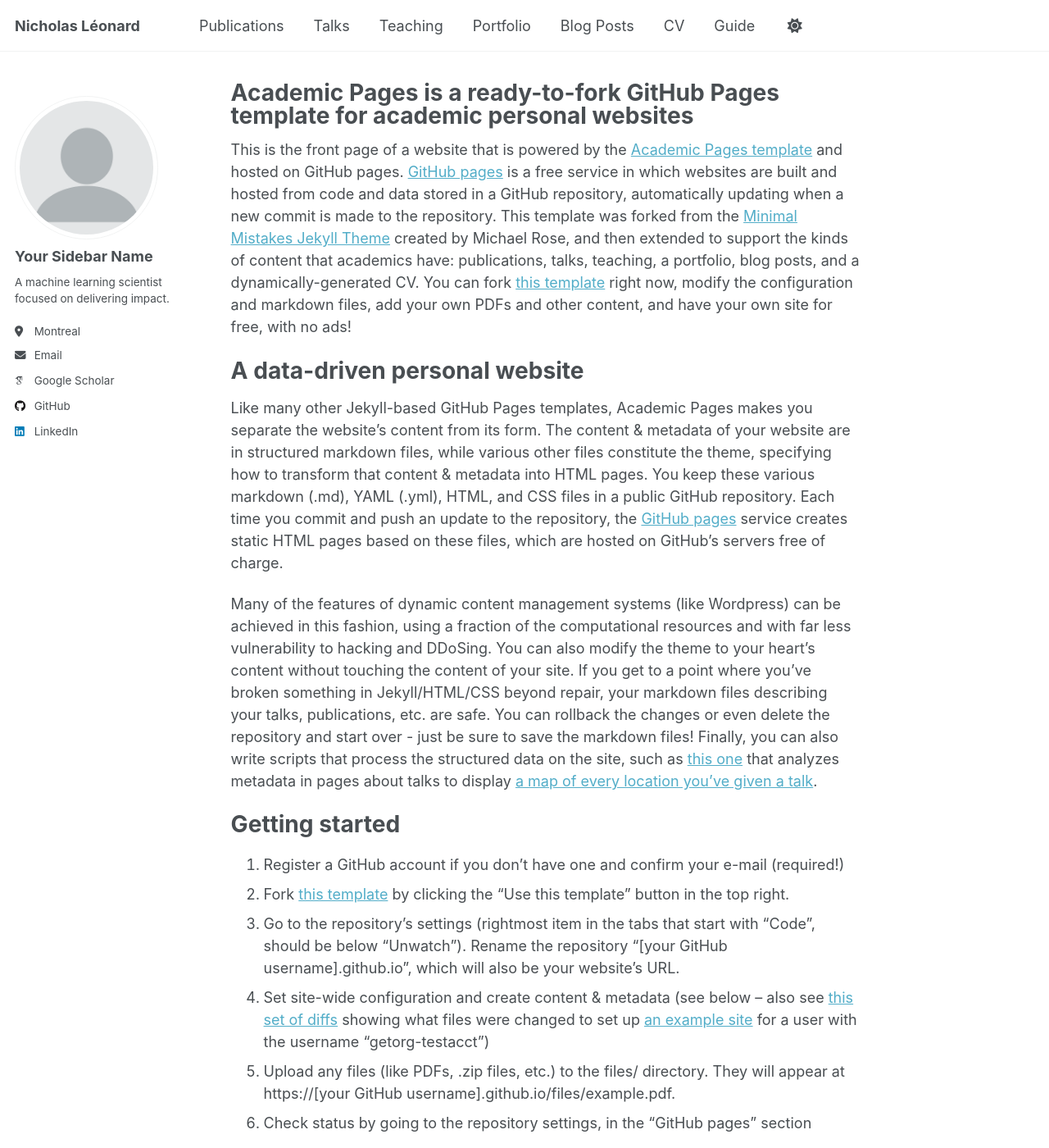
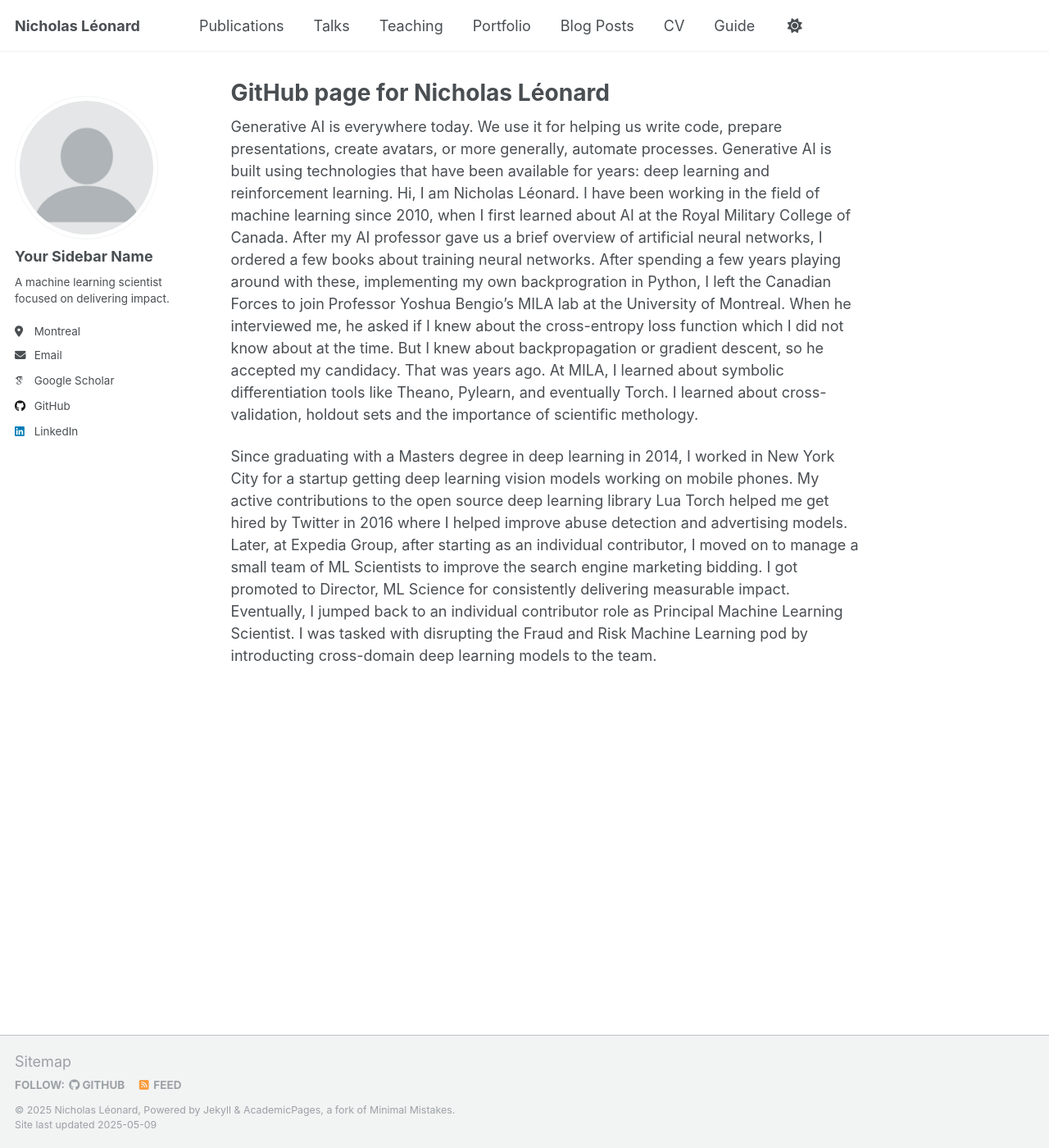
Before and after one commit to nicholas-leonard/nicholas-leonard.github.io, a Jekyll site: the page built from _pages/about.md, in a window 1280 px wide and 1400 px high. Shown: the whole window at 82% size. Built offline with Jekyll 4.4.1, drawn with Linux system fonts in a browser that asks for light colours; some web fonts are replaced; some of the changed text lies outside the part shown.

Commit message:
Update about.md

```diff
--- a/_pages/about.md
+++ b/_pages/about.md
@@ -1,49 +1,12 @@
 ---
 permalink: /
-title: "Academic Pages is a ready-to-fork GitHub Pages template for academic personal websites"
+title: "GitHub page for Nicholas Léonard"
 author_profile: true
 redirect_from:
   - /about/
   - /about.html
 ---
 
-This is the front page of a website that is powered by the [Academic Pages template](https://github.com/academicpages/academicpages.github.io) and hosted on GitHub pages. [GitHub pages](https://pages.github.com) is a free service in which websites are built and hosted from code and data stored in a GitHub repository, automatically updating when a new commit is made to the repository. This template was forked from the [Minimal Mistakes Jekyll Theme](https://mmistakes.github.io/minimal-mistakes/) created by Michael Rose, and then extended to support the kinds of content that academics have: publications, talks, teaching, a portfolio, blog posts, and a dynamically-generated CV. You can fork [this template](https://github.com/academicpages/academicpages.github.io) right now, modify the configuration and markdown files, add your own PDFs and other content, and have your own site for free, with no ads!
+Generative AI is everywhere today. We use it for helping us write code, prepare presentations, create avatars, or more generally, automate processes. Generative AI is built using technologies that have been available for years: deep learning and reinforcement learning. Hi, I am Nicholas Léonard. I have been working in the field of machine learning since 2010, when I first learned about AI at the Royal Military College of Canada. After my AI professor gave us a brief overview of artificial neural networks, I ordered a few books about training neural networks. After spending a few years playing around with these, implementing my own backprogration in Python, I left the Canadian Forces to join Professor Yoshua Bengio's MILA lab at the University of Montreal. When he interviewed me, he asked if I knew about the cross-entropy loss function which I did not know about at the time. But I knew about backpropagation or gradient descent, so he accepted my candidacy. That was years ago. At MILA, I learned about symbolic differentiation tools like Theano, Pylearn, and eventually Torch. I learned about cross-validation, holdout sets and the importance of scientific methology.
 
-A data-driven personal website
-======
-Like many other Jekyll-based GitHub Pages templates, Academic Pages makes you separate the website's content from its form. The content & metadata of your website are in structured markdown files, while various other files constitute the theme, specifying how to transform that content & metadata into HTML pages. You keep these various markdown (.md), YAML (.yml), HTML, and CSS files in a public GitHub repository. Each time you commit and push an update to the repository, the [GitHub pages](https://pages.github.com/) service creates static HTML pages based on these files, which are hosted on GitHub's servers free of charge.
-
-Many of the features of dynamic content management systems (like Wordpress) can be achieved in this fashion, using a fraction of the computational resources and with far less vulnerability to hacking and DDoSing. You can also modify the theme to your heart's content without touching the content of your site. If you get to a point where you've broken something in Jekyll/HTML/CSS beyond repair, your markdown files describing your talks, publications, etc. are safe. You can rollback the changes or even delete the repository and start over - just be sure to save the markdown files! Finally, you can also write scripts that process the structured data on the site, such as [this one](https://github.com/academicpages/academicpages.github.io/blob/master/talkmap.ipynb) that analyzes metadata in pages about talks to display [a map of every location you've given a talk](https://academicpages.github.io/talkmap.html).
-
-Getting started
-======
-1. Register a GitHub account if you don't have one and confirm your e-mail (required!)
-1. Fork [this template](https://github.com/academicpages/academicpages.github.io) by clicking the "Use this template" button in the top right.
-1. Go to the repository's settings (rightmost item in the tabs that start with "Code", should be below "Unwatch"). Rename the repository "[your GitHub username].github.io", which will also be your website's URL.
-1. Set site-wide configuration and create content & metadata (see below -- also see [this set of diffs](http://archive.is/3TPas) showing what files were changed to set up [an example site](https://getorg-testacct.github.io) for a user with the username "getorg-testacct")
-1. Upload any files (like PDFs, .zip files, etc.) to the files/ directory. They will appear at https://[your GitHub username].github.io/files/example.pdf.
-1. Check status by going to the repository settings, in the "GitHub pages" section
-
-Site-wide configuration
-------
-The main configuration file for the site is in the base directory in [_config.yml](https://github.com/academicpages/academicpages.github.io/blob/master/_config.yml), which defines the content in the sidebars and other site-wide features. You will need to replace the default variables with ones about yourself and your site's github repository. The configuration file for the top menu is in [_data/navigation.yml](https://github.com/academicpages/academicpages.github.io/blob/master/_data/navigation.yml). For example, if you don't have a portfolio or blog posts, you can remove those items from that navigation.yml file to remove them from the header.
-
-Create content & metadata
-------
-For site content, there is one markdown file for each type of content, which are stored in directories like _publications, _talks, _posts, _teaching, or _pages. For example, each talk is a markdown file in the [_talks directory](https://github.com/academicpages/academicpages.github.io/tree/master/_talks). At the top of each markdown file is structured data in YAML about the talk, which the theme will parse to do lots of cool stuff. The same structured data about a talk is used to generate the list of talks on the [Talks page](https://academicpages.github.io/talks), each [individual page](https://academicpages.github.io/talks/2012-03-01-talk-1) for specific talks, the talks section for the [CV page](https://academicpages.github.io/cv), and the [map of places you've given a talk](https://academicpages.github.io/talkmap.html) (if you run this [python file](https://github.com/academicpages/academicpages.github.io/blob/master/talkmap.py) or [Jupyter notebook](https://github.com/academicpages/academicpages.github.io/blob/master/talkmap.ipynb), which creates the HTML for the map based on the contents of the _talks directory).
-
-**Markdown generator**
-
-The repository includes [a set of Jupyter notebooks](https://github.com/academicpages/academicpages.github.io/tree/master/markdown_generator
-) that converts a CSV containing structured data about talks or presentations into individual markdown files that will be properly formatted for the Academic Pages template. The sample CSVs in that directory are the ones I used to create my own personal website at stuartgeiger.com. My usual workflow is that I keep a spreadsheet of my publications and talks, then run the code in these notebooks to generate the markdown files, then commit and push them to the GitHub repository.
-
-How to edit your site's GitHub repository
-------
-Many people use a git client to create files on their local computer and then push them to GitHub's servers. If you are not familiar with git, you can directly edit these configuration and markdown files directly in the github.com interface. Navigate to a file (like [this one](https://github.com/academicpages/academicpages.github.io/blob/master/_talks/2012-03-01-talk-1.md) and click the pencil icon in the top right of the content preview (to the right of the "Raw | Blame | History" buttons). You can delete a file by clicking the trashcan icon to the right of the pencil icon. You can also create new files or upload files by navigating to a directory and clicking the "Create new file" or "Upload files" buttons.
-
-Example: editing a markdown file for a talk
-![Editing a markdown file for a talk](/images/editing-talk.png)
-
-For more info
-------
-More info about configuring Academic Pages can be found in [the guide](https://academicpages.github.io/markdown/), the [growing wiki](https://github.com/academicpages/academicpages.github.io/wiki), and you can always [ask a question on GitHub](https://github.com/academicpages/academicpages.github.io/discussions). The [guides for the Minimal Mistakes theme](https://mmistakes.github.io/minimal-mistakes/docs/configuration/) (which this theme was forked from) might also be helpful.
+Since graduating with a Masters degree in deep learning in 2014, I worked in New York City for a startup getting deep learning vision models working on mobile phones. My active contributions to the open source deep learning library Lua Torch helped me get hired by Twitter in 2016 where I helped improve abuse detection and advertising models. Later, at Expedia Group, after starting as an individual contributor, I moved on to manage a small team of ML Scientists to improve the search engine marketing bidding. I got promoted to Director, ML Science for consistently delivering measurable impact. Eventually, I jumped back to an individual contributor role as Principal Machine Learning Scientist. I was tasked with disrupting the Fraud and Risk Machine Learning pod by introducting cross-domain deep learning models to the team.
```
